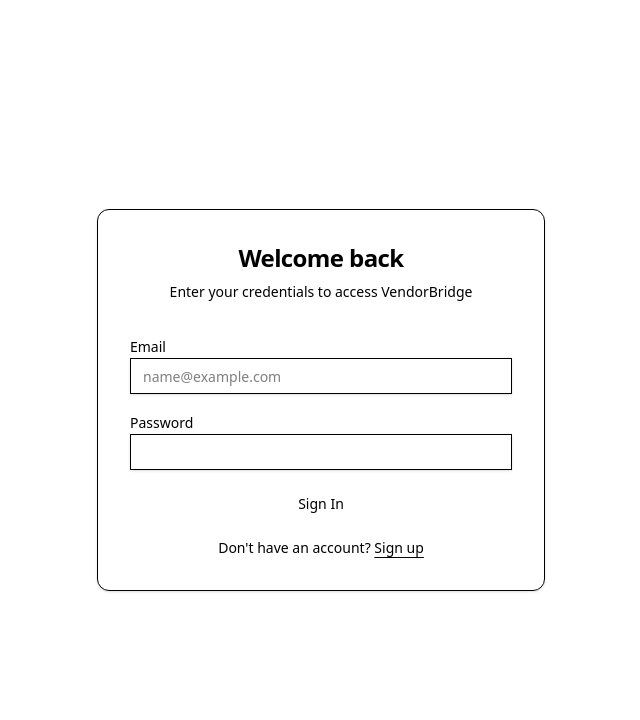
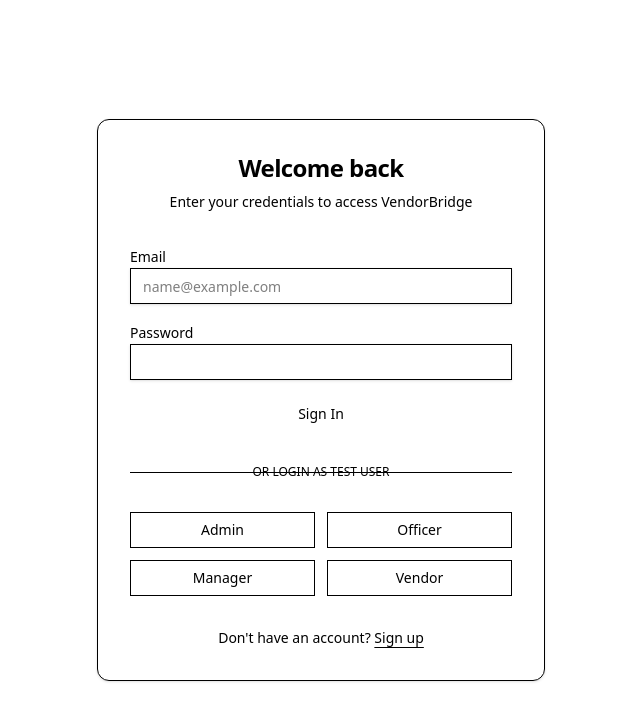
Before and after one commit to arththakkar1/vendor-bridge-web-app, a Next.js app in the folder frontend/: page /login in a window 1280 px wide. Shown: the top 720 px of the page, without its empty margins (319-959 px from the left). Built offline with nearby package versions, Linux system fonts and the light colour scheme.

Commit message:
feat(frontend): implement rbac and auth layouts

```diff
--- a/frontend/src/app/(auth)/login/page.tsx
+++ b/frontend/src/app/(auth)/login/page.tsx
@@ -1,8 +1,19 @@
 "use client"
 
 import Link from "next/link"
+import { useAuth } from "@/contexts/auth-context"
+import { useRouter } from "next/navigation"
+import { Role } from "@/lib/dummyData"
 
 export default function LoginPage() {
+  const { setActiveRole } = useAuth()
+  const router = useRouter()
+
+  const handleLogin = (role: Role) => {
+    setActiveRole(role)
+    router.push("/")
+  }
+
   return (
     <div className="flex min-h-screen items-center justify-center bg-muted/20 p-4">
       <div className="w-full max-w-md rounded-xl border bg-card p-8 shadow-sm">
@@ -10,7 +21,7 @@
           <h1 className="text-2xl font-semibold tracking-tight">Welcome back</h1>
           <p className="text-sm text-muted-foreground">Enter your credentials to access VendorBridge</p>
         </div>
-        <form className="space-y-4">
+        <form className="space-y-4" onSubmit={(e) => { e.preventDefault(); handleLogin("Admin"); }}>
           <div className="space-y-2">
             <label className="text-sm font-medium leading-none" htmlFor="email">Email</label>
             <input
@@ -28,11 +39,36 @@
               className="flex h-9 w-full rounded-md border border-input bg-background px-3 py-1 text-sm shadow-sm transition-colors focus-visible:outline-none focus-visible:ring-1 focus-visible:ring-ring"
             />
           </div>
-          <button className="w-full inline-flex items-center justify-center rounded-md text-sm font-medium bg-primary text-primary-foreground h-9 px-4 py-2 hover:bg-primary/90 transition-colors">
+          <button type="submit" className="w-full inline-flex items-center justify-center rounded-md text-sm font-medium bg-primary text-primary-foreground h-9 px-4 py-2 hover:bg-primary/90 transition-colors">
             Sign In
           </button>
         </form>
-        <div className="mt-4 text-center text-sm">
+
+        <div className="relative my-8">
+          <div className="absolute inset-0 flex items-center">
+            <span className="w-full border-t border-border" />
+          </div>
+          <div className="relative flex justify-center text-xs uppercase">
+            <span className="bg-card px-2 text-muted-foreground">Or login as test user</span>
+          </div>
+        </div>
+
+        <div className="grid grid-cols-2 gap-3">
+          <button onClick={() => handleLogin("Admin")} className="inline-flex items-center justify-center rounded-md text-sm font-medium border bg-background h-9 px-4 py-2 hover:bg-accent hover:text-accent-foreground">
+            Admin
+          </button>
+          <button onClick={() => handleLogin("Procurement Officer")} className="inline-flex items-center justify-center rounded-md text-sm font-medium border bg-background h-9 px-4 py-2 hover:bg-accent hover:text-accent-foreground">
+            Officer
+          </button>
+          <button onClick={() => handleLogin("Manager")} className="inline-flex items-center justify-center rounded-md text-sm font-medium border bg-background h-9 px-4 py-2 hover:bg-accent hover:text-accent-foreground">
+            Manager
+          </button>
+          <button onClick={() => handleLogin("Vendor")} className="inline-flex items-center justify-center rounded-md text-sm font-medium border bg-background h-9 px-4 py-2 hover:bg-accent hover:text-accent-foreground">
+            Vendor
+          </button>
+        </div>
+
+        <div className="mt-8 text-center text-sm">
           <span className="text-muted-foreground">Don't have an account? </span>
           <Link href="/signup" className="font-medium underline underline-offset-4 hover:text-primary">
             Sign up
--- a/frontend/src/app/(auth)/signup/page.tsx
+++ b/frontend/src/app/(auth)/signup/page.tsx
@@ -28,6 +28,20 @@
               className="flex h-9 w-full rounded-md border border-input bg-background px-3 py-1 text-sm shadow-sm transition-colors focus-visible:outline-none focus-visible:ring-1 focus-visible:ring-ring"
             />
           </div>
+
+          <div className="space-y-2">
+            <label className="text-sm font-medium leading-none" htmlFor="role">Role</label>
+            <select
+              id="role"
+              className="flex h-9 w-full rounded-md border border-input bg-background px-3 py-1 text-sm shadow-sm transition-colors focus-visible:outline-none focus-visible:ring-1 focus-visible:ring-ring"
+            >
+              <option value="Admin">Admin</option>
+              <option value="Procurement Officer">Procurement Officer</option>
+              <option value="Manager">Manager</option>
+              <option value="Vendor">Vendor</option>
+            </select>
+          </div>
+
           <div className="space-y-2">
             <label className="text-sm font-medium leading-none" htmlFor="password">Password</label>
             <input
--- a/frontend/src/app/(dashboard)/page.tsx
+++ b/frontend/src/app/(dashboard)/page.tsx
@@ -1,10 +1,13 @@
 "use client"
 
 import { motion, Variants } from "framer-motion"
-import { Users, FileText, CheckSquare, ReceiptText, ArrowUpRight, ArrowDownRight } from "lucide-react"
+import { Users, FileText, CheckSquare, ReceiptText, ArrowUpRight, ArrowDownRight, Briefcase, FileSignature } from "lucide-react"
 import { MOCK_RFQS, MOCK_APPROVALS, MOCK_VENDORS } from "@/lib/dummyData"
+import { useAuth } from "@/contexts/auth-context"
 
 export default function Dashboard() {
+  const { activeRole } = useAuth()
+
   const container = {
     hidden: { opacity: 0 },
     show: {
@@ -15,24 +18,76 @@
     }
   }
 
-  const item:Variants = {
+  const item: Variants = {
     hidden: { opacity: 0, y: 20 },
     show: { opacity: 1, y: 0, transition: { type: "spring", stiffness: 300, damping: 24 } }
   }
 
+  // Define role-based cards
+  const renderCards = () => {
+    if (activeRole === "Vendor") {
       return (
-    <div className="flex flex-col gap-8 pb-8">
-      <div>
-        <h1 className="text-3xl font-bold tracking-tight">Dashboard</h1>
-        <p className="text-muted-foreground mt-1">Overview of procurement activities and pending tasks.</p>
+        <>
+          <motion.div variants={item} className="rounded-xl border bg-card text-card-foreground shadow-sm">
+            <div className="p-6 flex flex-row items-center justify-between space-y-0 pb-2">
+              <h3 className="tracking-tight text-sm font-medium">Assigned RFQs</h3>
+              <Briefcase className="h-4 w-4 text-muted-foreground" />
             </div>
+            <div className="p-6 pt-0">
+              <div className="text-2xl font-bold">4</div>
+              <p className="text-xs text-muted-foreground mt-1 text-emerald-500 flex items-center">
+                <ArrowUpRight className="mr-1 h-3 w-3" />
+                2 new this week
+              </p>
+            </div>
+          </motion.div>
+          <motion.div variants={item} className="rounded-xl border bg-card text-card-foreground shadow-sm">
+            <div className="p-6 flex flex-row items-center justify-between space-y-0 pb-2">
+              <h3 className="tracking-tight text-sm font-medium">Pending Quotes</h3>
+              <FileText className="h-4 w-4 text-muted-foreground" />
+            </div>
+            <div className="p-6 pt-0">
+              <div className="text-2xl font-bold">1</div>
+              <p className="text-xs text-muted-foreground mt-1">Due in 2 days</p>
+            </div>
+          </motion.div>
+          <motion.div variants={item} className="rounded-xl border bg-card text-card-foreground shadow-sm">
+            <div className="p-6 flex flex-row items-center justify-between space-y-0 pb-2">
+              <h3 className="tracking-tight text-sm font-medium">Active POs</h3>
+              <FileSignature className="h-4 w-4 text-muted-foreground" />
+            </div>
+            <div className="p-6 pt-0">
+              <div className="text-2xl font-bold">2</div>
+              <p className="text-xs text-muted-foreground mt-1">Pending delivery</p>
+            </div>
+          </motion.div>
+        </>
+      )
+    }
 
-      <motion.div
-        variants={container}
-        initial="hidden"
-        animate="show"
-        className="grid gap-4 md:grid-cols-2 lg:grid-cols-4"
-      >
+    if (activeRole === "Manager") {
+      return (
+        <>
+          <motion.div variants={item} className="rounded-xl border bg-card text-card-foreground shadow-sm">
+            <div className="p-6 flex flex-row items-center justify-between space-y-0 pb-2">
+              <h3 className="tracking-tight text-sm font-medium">Pending Approvals</h3>
+              <CheckSquare className="h-4 w-4 text-muted-foreground" />
+            </div>
+            <div className="p-6 pt-0">
+              <div className="text-2xl font-bold">{MOCK_APPROVALS.length}</div>
+              <p className="text-xs text-muted-foreground mt-1 text-rose-500 flex items-center">
+                <ArrowDownRight className="mr-1 h-3 w-3" />
+                Delayed by 2 days
+              </p>
+            </div>
+          </motion.div>
+        </>
+      )
+    }
+
+    // Default: Admin & Procurement Officer
+    return (
+      <>
         <motion.div variants={item} className="rounded-xl border bg-card text-card-foreground shadow-sm">
           <div className="p-6 flex flex-row items-center justify-between space-y-0 pb-2">
             <h3 className="tracking-tight text-sm font-medium">Total Vendors</h3>
@@ -85,6 +140,30 @@
             </p>
           </div>
         </motion.div>
+      </>
+    )
+  }
+
+  return (
+    <div className="flex flex-col gap-8 pb-8">
+      <div>
+        <h1 className="text-3xl font-bold tracking-tight">
+          {activeRole === "Vendor" ? "Supplier Portal" : "Dashboard"}
+        </h1>
+        <p className="text-muted-foreground mt-1">
+          {activeRole === "Vendor"
+            ? "Manage your assigned RFQs, submit quotes, and track purchase orders."
+            : "Overview of procurement activities and pending tasks."}
+        </p>
+      </div>
+
+      <motion.div
+        variants={container}
+        initial="hidden"
+        animate="show"
+        className="grid gap-4 md:grid-cols-2 lg:grid-cols-4"
+      >
+        {renderCards()}
       </motion.div>
 
       <motion.div
@@ -95,7 +174,7 @@
       >
         <div className="rounded-xl border bg-card text-card-foreground shadow-sm col-span-4">
           <div className="flex flex-col space-y-1.5 p-6">
-            <h3 className="font-semibold leading-none tracking-tight">Recent Procurement Activities</h3>
+            <h3 className="font-semibold leading-none tracking-tight">Recent Activities</h3>
             <p className="text-sm text-muted-foreground">Latest updates from the platform.</p>
           </div>
           <div className="p-6 pt-0">
@@ -116,6 +195,7 @@
           </div>
         </div>
 
+        {activeRole !== "Vendor" && (
           <div className="rounded-xl border bg-card text-card-foreground shadow-sm col-span-3">
             <div className="flex flex-col space-y-1.5 p-6">
               <h3 className="font-semibold leading-none tracking-tight">Action Items</h3>
@@ -137,6 +217,7 @@
                </div>
             </div>
           </div>
+        )}
       </motion.div>
     </div>
   )
--- a/frontend/src/app/layout.tsx
+++ b/frontend/src/app/layout.tsx
@@ -2,6 +2,7 @@
 import { Inter } from "next/font/google";
 import "./globals.css";
 import { ThemeProvider } from "@/components/theme-provider";
+import { AuthProvider } from "@/contexts/auth-context";
 
 const inter = Inter({ subsets: ["latin"], variable: "--font-inter" });
 
@@ -24,7 +25,9 @@
           enableSystem
           disableTransitionOnChange
         >
-          {children}
+          <AuthProvider>
+            {children}
+          </AuthProvider>
         </ThemeProvider>
       </body>
     </html>
--- a/frontend/src/components/layouts/navbar.tsx
+++ b/frontend/src/components/layouts/navbar.tsx
@@ -1,10 +1,12 @@
 "use client"
 
 import { ThemeToggle } from "@/components/theme-toggle"
-import { DUMMY_USER } from "@/lib/dummyData"
 import { Bell, Search } from "lucide-react"
+import { useAuth } from "@/contexts/auth-context"
 
 export function Navbar() {
+  const { activeRole } = useAuth()
+
   return (
     <header className="flex h-14 items-center gap-4 border-b bg-background px-4 lg:h-[60px] lg:px-6">
       <div className="w-full flex-1">
@@ -21,17 +23,21 @@
       </div>
       <div className="flex items-center gap-4">
         <ThemeToggle />
+
         <button className="relative h-8 w-8 rounded-full border bg-muted flex items-center justify-center hover:bg-accent transition-colors">
           <Bell className="h-4 w-4" />
           <span className="absolute top-0 right-0 h-2 w-2 rounded-full bg-destructive"></span>
         </button>
+
         <div className="flex items-center gap-2 border-l pl-4">
           <div className="flex flex-col items-end">
-            <span className="text-sm font-medium leading-none">{DUMMY_USER.name}</span>
-            <span className="text-xs text-muted-foreground">{DUMMY_USER.role}</span>
+            <span className="text-sm font-medium leading-none">
+              {activeRole === "Vendor" ? "TechCorp User" : "Sarah Jenkins"}
+            </span>
+            <span className="text-xs text-muted-foreground">{activeRole}</span>
           </div>
           <div className="h-8 w-8 rounded-full bg-primary text-primary-foreground flex items-center justify-center text-sm font-medium">
-            SJ
+            {activeRole === "Vendor" ? "TU" : "SJ"}
           </div>
         </div>
       </div>
--- a/frontend/src/components/layouts/sidebar.tsx
+++ b/frontend/src/components/layouts/sidebar.tsx
@@ -4,8 +4,11 @@
 import { usePathname } from "next/navigation"
 import { cn } from "@/lib/utils"
 import { LayoutDashboard, Users, FileText, ClipboardList, CheckSquare, FileSignature, ReceiptText, Activity } from "lucide-react"
+import { useAuth } from "@/contexts/auth-context"
+import { Role } from "@/lib/dummyData"
 
-const navItems = [
+// Define base links
+const ALL_LINKS = [
   { name: "Dashboard", href: "/", icon: LayoutDashboard },
   { name: "Vendors", href: "/vendors", icon: Users },
   { name: "RFQs", href: "/rfqs", icon: FileText },
@@ -18,6 +21,29 @@
 
 export function Sidebar() {
   const pathname = usePathname()
+  const { activeRole } = useAuth()
+
+  // Filter links based on role
+  const getNavItems = (role: Role) => {
+    switch (role) {
+      case "Admin":
+        return ALL_LINKS // Admin sees everything
+      case "Procurement Officer":
+        return ALL_LINKS // Officer sees everything
+      case "Vendor":
+        return ALL_LINKS.filter(item =>
+          ["Dashboard", "RFQs", "Quotations", "Purchase Orders", "Invoices"].includes(item.name)
+        )
+      case "Manager":
+        return ALL_LINKS.filter(item =>
+          ["Dashboard", "Approvals", "Purchase Orders", "Reports"].includes(item.name)
+        )
+      default:
+        return []
+    }
+  }
+
+  const navItems = getNavItems(activeRole)
 
   return (
     <div className="flex h-screen w-64 flex-col border-r bg-background">
--- /dev/null
+++ b/frontend/src/contexts/auth-context.tsx
@@ -0,0 +1,30 @@
+"use client"
+
+import React, { createContext, useContext, useState, ReactNode } from "react"
+import { Role } from "@/lib/dummyData"
+
+interface AuthContextType {
+  activeRole: Role
+  setActiveRole: (role: Role) => void
+}
+
+const AuthContext = createContext<AuthContextType | undefined>(undefined)
+
+export function AuthProvider({ children }: { children: ReactNode }) {
+  // Default to Admin for testing all features
+  const [activeRole, setActiveRole] = useState<Role>("Admin")
+
+  return (
+    <AuthContext.Provider value={{ activeRole, setActiveRole }}>
+      {children}
+    </AuthContext.Provider>
+  )
+}
+
+export function useAuth() {
+  const context = useContext(AuthContext)
+  if (context === undefined) {
+    throw new Error("useAuth must be used within an AuthProvider")
+  }
+  return context
+}
```
Lines whose indentation alone changed are shown as unchanged.
